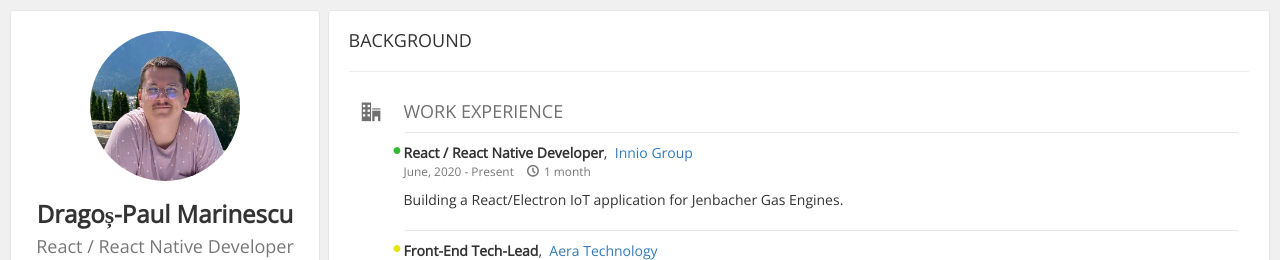
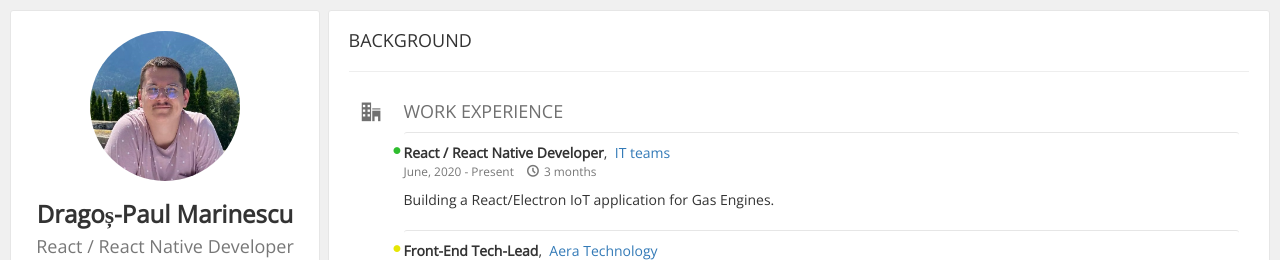
Before and after one commit to bamtheboozle/dragosmarinescu.codes, a plain HTML site: page index.html in a window 1280 px wide. Shown: the top 260 px of the page. Drawn offline with nearby package versions, Linux system fonts and the light colour scheme.

Commit message:
Update index.html

```diff
--- a/index.html
+++ b/index.html
@@ -106,17 +106,17 @@
 "></i>
                                                 <strong>React / React Native Developer</strong>,&nbsp;
                                                 <a href="http://innio.com/" target="_blank" style="
-">Innio Group</a>
+">IT teams</a>
                                             </p>
                                             <p class="text-muted">
                                                 <small>
                                                     <span class="space-right">June, 2020 - Present</span>
                                                     <span id="aeraExp">
-                                                        <i class="icon-clock mr-5"></i>1 month</span>
+                                                        <i class="icon-clock mr-5"></i>3 months</span>
                                                 </small>
                                             </p>
                                             <div class="mop-wrapper space-bottom">
-                                                <p>Building a React/Electron IoT application for Jenbacher Gas Engines.</p>
+                                                <p>Building a React/Electron IoT application for Gas Engines.</p>
                                             </div>
                                         </div>
                                     </li>
```
